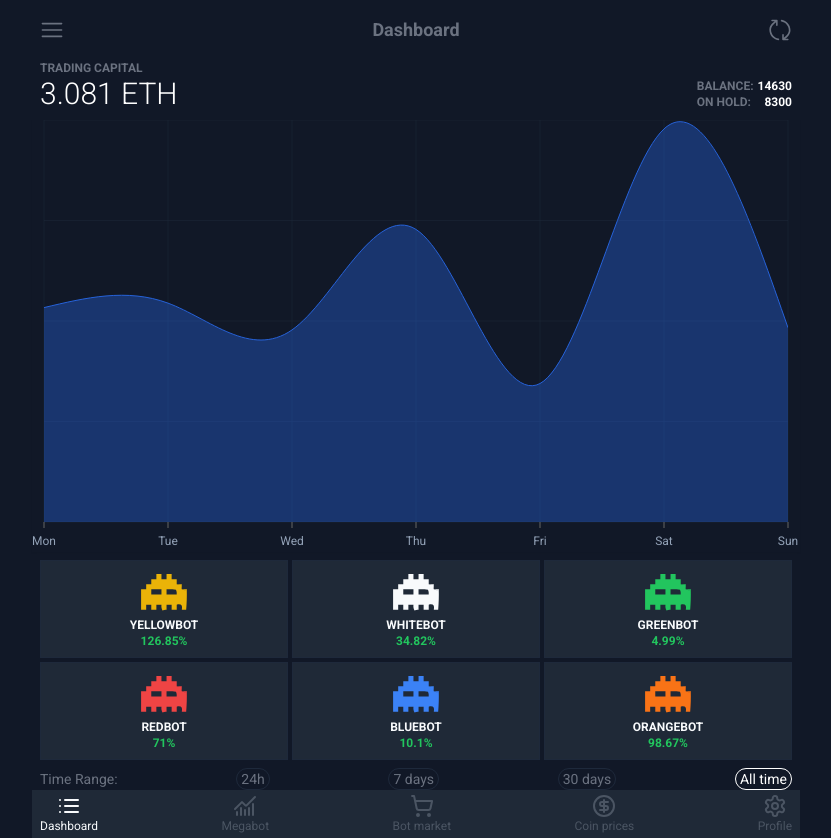
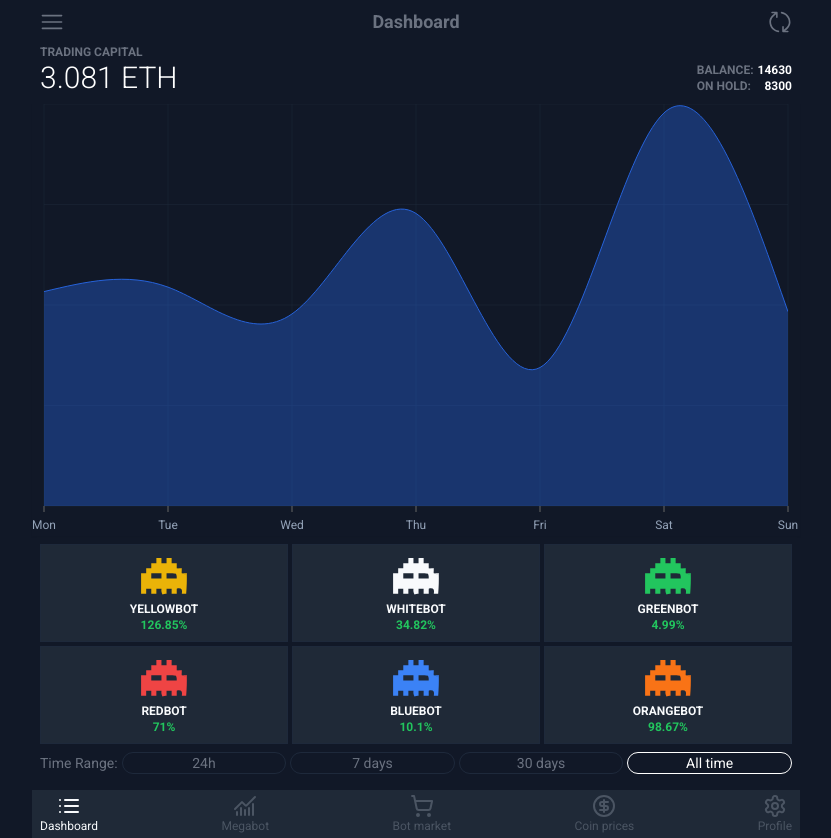
Before and after one commit to DenisJet/bot-test, a Next.js app: page / in a window 1280 px wide. Shown: the whole page, without its empty margins (224-1055 px from the left). Built offline with nearby package versions, Linux system fonts and the light colour scheme.

Commit message:
refactor: refactor layout

```diff
--- a/app/layout.tsx
+++ b/app/layout.tsx
@@ -25,7 +25,9 @@ export default function RootLayout({
       <body className={`${roboto.variable} antialiased`}>
         <div className="flex flex-col h-full max-w-3xl m-auto">
           <Header />
-          <main className="h-full flex flex-col gap-2">{children}</main>
+          <main className="h-full flex flex-col gap-2 justify-evenly pb-4">
+            {children}
+          </main>
           <Footer />
         </div>
       </body>
--- a/components/Header/Header.tsx
+++ b/components/Header/Header.tsx
@@ -2,7 +2,7 @@ import { HamburgerMenuIcon, UpdateIcon } from "@radix-ui/react-icons";
 
 export default function Header() {
   return (
-    <header className="flex justify-between align-center px-2 py-4 text-gray-500">
+    <header className="flex justify-between align-center p-2 text-gray-500">
       <button>
         <HamburgerMenuIcon width={24} height={24} />
       </button>
--- a/components/TimeRangePicker/TimeRangePicker.tsx
+++ b/components/TimeRangePicker/TimeRangePicker.tsx
@@ -8,11 +8,11 @@ export default function TimeRangePicker({
   setActiveTimeRange: (range: TimeRange) => void;
 }) {
   return (
-    <div className="px-2 text-sm text-gray-500 flex justify-between items-center">
+    <div className="px-2 text-sm text-gray-500 flex justify-between items-center gap-1 whitespace-nowrap">
       <p>Time Range:</p>
       <button
         onClick={() => setActiveTimeRange("24h")}
-        className={`border rounded-full px-1 ${
+        className={`border rounded-full px-1 w-full ${
           activeTimeRange === "24h" && "text-white border-white"
         }`}
       >
@@ -20,7 +20,7 @@ export default function TimeRangePicker({
       </button>
       <button
         onClick={() => setActiveTimeRange("7d")}
-        className={`border rounded-full px-1 ${
+        className={`border rounded-full px-1 w-full ${
           activeTimeRange === "7d" && "text-white border-white"
         }`}
       >
@@ -28,7 +28,7 @@ export default function TimeRangePicker({
       </button>
       <button
         onClick={() => setActiveTimeRange("30d")}
-        className={`border rounded-full px-1 ${
+        className={`border rounded-full px-1 w-full ${
           activeTimeRange === "30d" && "text-white border-white"
         }`}
       >
@@ -36,7 +36,7 @@ export default function TimeRangePicker({
       </button>
       <button
         onClick={() => setActiveTimeRange("all_time")}
-        className={`border rounded-full px-1 ${
+        className={`border rounded-full px-1 w-full ${
           activeTimeRange === "all_time" && "text-white border-white"
         }`}
       >
```
